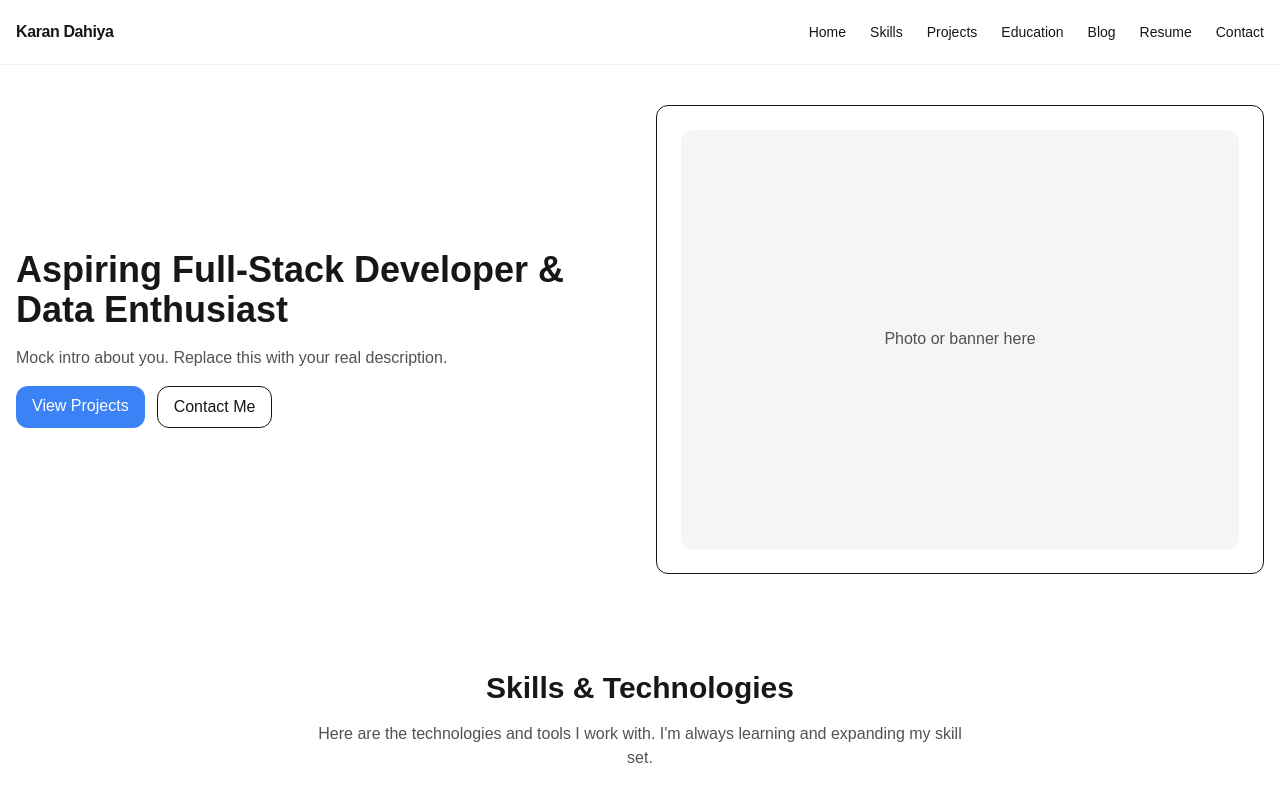
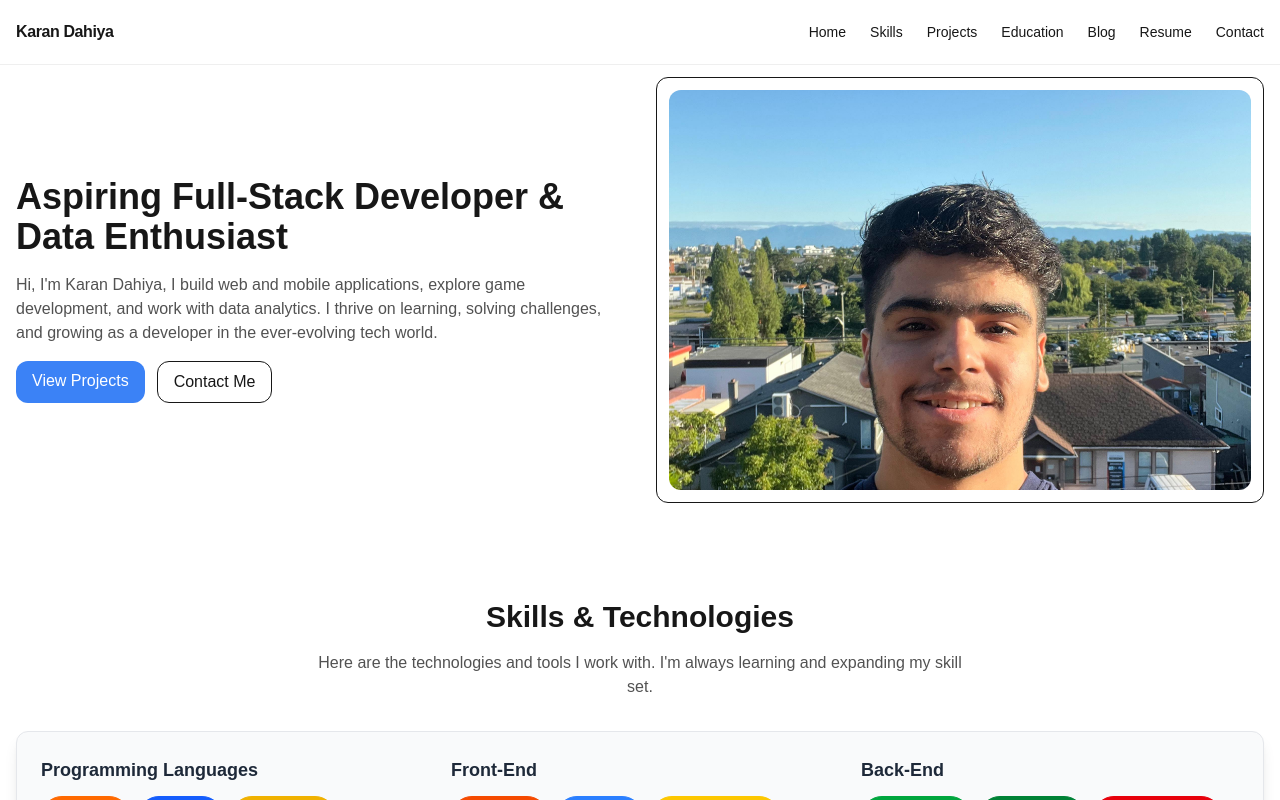
Before and after one commit to karan-dahiya/Eportfolio, a Next.js app: page / in a window 1280 px wide. Shown: the top 800 px of the page. Built offline with nearby package versions, Linux system fonts and the light colour scheme.

Commit message:
added picture and few changes in home

```diff
--- a/src/app/page.tsx
+++ b/src/app/page.tsx
@@ -15,7 +15,7 @@ export default function Page() {
   return (
     <div className="min-h-screen flex flex-col">
       <Header />
-      <main className="container mx-auto px-4 space-y-24 py-10 flex-1">
+      <main className="container mx-auto px-4 space-y-24 py-3 flex-1">
         <section id="home"><Home /></section>
         <section id="skills"><Skills /></section>
         <section id="projects"><Projects /></section>
--- a/src/sections/Home.js
+++ b/src/sections/Home.js
@@ -1,21 +1,47 @@
 'use client'
 import { motion } from 'framer-motion'
+import Image from 'next/image';
 
 export default function Home() {
   return (
     <div className="grid md:grid-cols-2 gap-8 items-center">
-      <motion.div initial={{ opacity: 0, y: 16 }} animate={{ opacity: 1, y: 0 }} transition={{ duration: 0.6 }} className="space-y-4">
-        <h1 className="text-3xl sm:text-4xl font-semibold">Aspiring Full‑Stack Developer & Data Enthusiast</h1>
-        <p className="text-neutral-600">Mock intro about you. Replace this with your real description.</p>
+      <motion.div
+        initial={{ opacity: 0, y: 16 }}
+        animate={{ opacity: 1, y: 0 }}
+        transition={{ duration: 0.6 }}
+        className="space-y-4"
+      >
+        <h1 className="text-3xl sm:text-4xl font-semibold">
+          Aspiring Full‑Stack Developer & Data Enthusiast
+        </h1>
+        <p className="text-neutral-600">
+  Hi, I&apos;m Karan Dahiya,
+  I build web and mobile applications, explore game development, and work with data analytics. I thrive on learning, solving challenges, and growing as a developer in the ever-evolving tech world.
+</p>
+
+
+
         <div className="flex gap-3">
           <a href="#projects" className="px-4 py-2 bg-brand-500 text-white rounded-xl">View Projects</a>
           <a href="#contact" className="px-4 py-2 border rounded-xl">Contact Me</a>
         </div>
       </motion.div>
-      <motion.div initial={{ opacity: 0, y: 16 }} animate={{ opacity: 1, y: 0 }} transition={{ duration: 0.6, delay: 0.1 }} className="rounded-xl border p-6">
-        <div className="aspect-[4/3] w-full grid place-content-center text-center bg-neutral-100 rounded-xl">
-          <p className="text-neutral-600">Photo or banner here</p>
-        </div>
+
+      <motion.div
+        initial={{ opacity: 0, y: 16 }}
+        animate={{ opacity: 1, y: 0 }}
+        transition={{ duration: 0.6, delay: 0.1 }}
+        className="rounded-xl border p-3"
+      >
+       <div className="relative w-full h-[400px] bg-neutral-100 rounded-xl overflow-hidden">
+  <Image
+    src="/images/profilepicture/myphoto.jpg"
+    alt="My Photo"
+    fill
+    style={{ objectFit: 'cover' }} // scales and fills container
+  />
+</div>
+
       </motion.div>
     </div>
   )
--- a/src/sections/Skills.js
+++ b/src/sections/Skills.js
@@ -69,31 +69,44 @@ const SKILLS = [
 export default function Skills() {
   return (
     <div className="space-y-8">
-      <div className="text-center space-y-4">
+      <motion.div
+        className="text-center space-y-4"
+        initial={{ opacity: 0, y: 20 }}
+        whileInView={{ opacity: 1, y: 0 }}
+        transition={{ duration: 0.5 }}
+        viewport={{ once: true }}
+      >
         <h2 className="text-3xl font-semibold">Skills & Technologies</h2>
         <p className="text-neutral-600 max-w-2xl mx-auto">
           Here are the technologies and tools I work with. I'm always learning and expanding my skill set.
         </p>
-      </div>
+      </motion.div>
 
-      <div className="border border-gray-200 rounded-xl bg-gray-50 p-4">
+      <div className="border border-gray-200 rounded-xl bg-gray-50 p-4 shadow-lg">
         <div className="grid md:grid-cols-2 lg:grid-cols-3 gap-4">
           {SKILLS.map((category, index) => (
             <motion.div
               key={category.category}
               initial={{ opacity: 0, y: 20 }}
-              animate={{ opacity: 1, y: 0 }}
-              transition={{ duration: 0.5, delay: index * 0.1 }}
+              whileInView={{ opacity: 1, y: 0 }}
+              transition={{ duration: 0.4, delay: index * 0.1 }}
+              viewport={{ once: true }}
               className="p-2 space-y-3"
             >
               <div className="flex items-center gap-3">
-                <h3 className="font-semibold text-lg text-gray-800">{category.category}</h3>
+                <h3 className="font-semibold text-lg text-gray-800">
+                  {category.category}
+                </h3>
               </div>
 
               <div className="flex flex-wrap gap-2">
-                {category.skills.map(skill => (
-                  <span
+                {category.skills.map((skill, skillIndex) => (
+                  <motion.span
                     key={skill.name}
+                    initial={{ opacity: 0, scale: 0.9 }}
+                    whileInView={{ opacity: 1, scale: 1 }}
+                    transition={{ duration: 0.3, delay: skillIndex * 0.05 }}
+                    viewport={{ once: true }}
                     className={`px-3 py-2 ${skill.bgColor} ${skill.borderColor} text-white font-bold text-sm rounded-full border flex items-center gap-2 hover:shadow-md transition-all duration-200 hover:scale-105`}
                   >
                     <div className="w-6 h-6 flex items-center justify-center bg-white rounded-full">
@@ -106,7 +119,7 @@ export default function Skills() {
                       />
                     </div>
                     {skill.name}
-                  </span>
+                  </motion.span>
                 ))}
               </div>
             </motion.div>
```
Also changed, not shown: public/images/profilepicture/myphoto.jpg (added).
